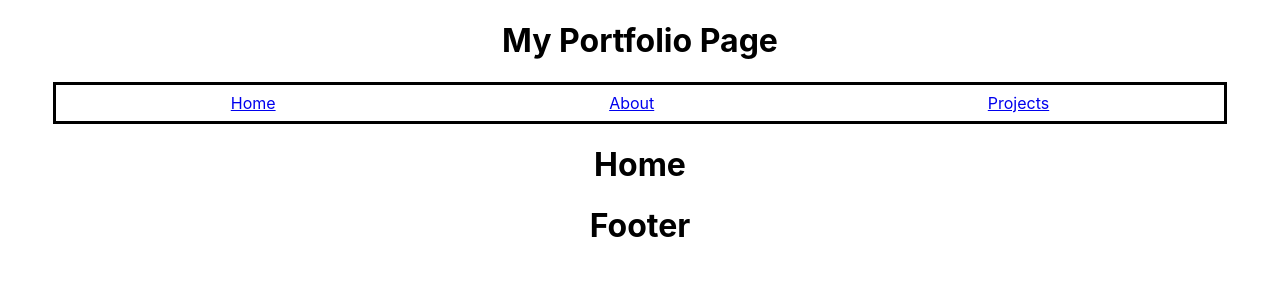
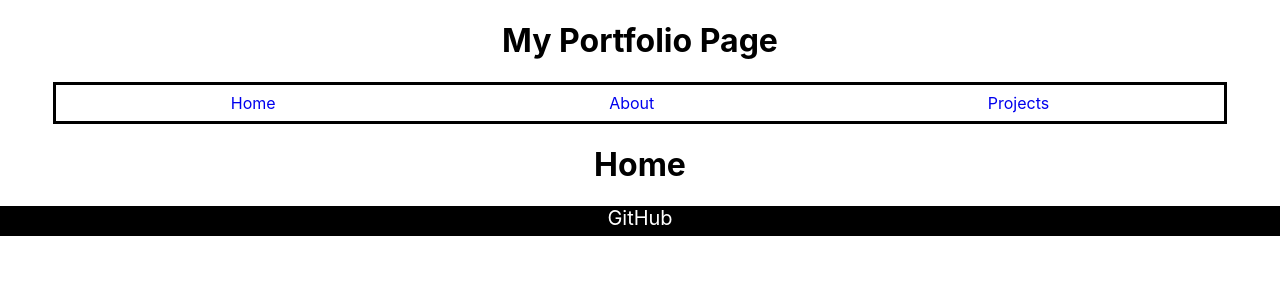
Before and after one commit to jpantano30/frontend, a React (Create React App) app: page / in a window 1280 px wide. Shown: the top 300 px of the page. Built offline with nearby package versions, Linux system fonts and the light colour scheme.

Commit message:
more styling

```diff
--- a/src/App.css
+++ b/src/App.css
@@ -21,6 +21,7 @@ img {
   flex-direction: column;
   justify-content: center;
   align-items: center;
+  padding: 10px;
 }
 button {
   background-color: black;
@@ -34,7 +35,6 @@ button {
   cursor: pointer;
   margin-top: 10px;
   margin-bottom: 10px;
-
 }
 button:hover {
   background-color: white;
@@ -51,3 +51,31 @@ button:hover {
   border: 1px solid green;
   padding: 5px;
 }
+
+a {
+  text-decoration: none;
+}
+
+.footer {
+  width: 100%;
+  height: 30px;
+  background-color: black;
+  color: white;
+  text-align: center;
+}
+
+.githubL {
+  color: white;
+  font-size: 20px;
+}
+.githubL:hover{
+  color: orangered;
+  text-decoration: underline;
+}
+.projContainer {
+  display: flex;
+  flex-direction: row;
+  flex-wrap: wrap;
+  justify-content: center;
+  align-items: center;
+}
--- a/src/components/Footer.js
+++ b/src/components/Footer.js
@@ -1,6 +1,8 @@
 const Footer = (props) => {
   return (
-    <h1> Footer </h1>
+    <div className="footer">
+      <a className="githubL" href="https://github.com/jpantano30">GitHub</a>
+    </div>
   )
 }
 export default Footer
--- a/src/pages/Projects.js
+++ b/src/pages/Projects.js
@@ -51,7 +51,9 @@ const Projects = (props) => {
   useEffect(() => {getProjectsData()}, [])
 
   const loaded = () => {
-    return projects.map((project) => (
+    return (
+      <div className="projContainer">
+        {projects.map((project) => (
           <div className="projDiv">
             <h1>{project.name}</h1>
             <img className="projImgs" src={project.image} alt={project.name}/>
@@ -62,7 +64,9 @@ const Projects = (props) => {
               <button>live site</button>
             </a>
           </div>
-    ))
+        ))}
+      </div>
+    )
   }
 
   return projects ? loaded() : <h1>Loading...</h1>
```
Lines whose indentation alone changed are shown as unchanged.
